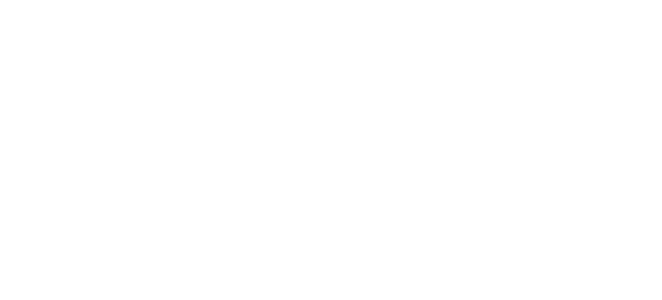
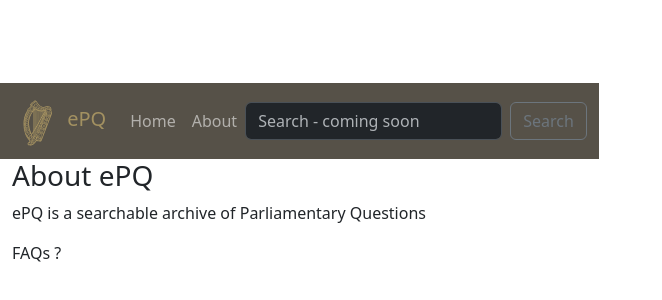
Before and after one commit to fionachill/epqarchive, a React (Vite) app in the folder epq-react-app/: page /about in a window 1280 px wide. Before the commit this address had no page. Shown: the part 218-518 px from the top of the page, without its empty margins (0-662 px from the left). Built offline with nearby package versions, Linux system fonts and the light colour scheme; what react-bootstrap-typeahead would draw is missing.

Commit message:
About Page begun

```diff
--- a/epq-react-app/src/components/filterBar/index.tsx
+++ b/epq-react-app/src/components/filterBar/index.tsx
@@ -3,9 +3,19 @@
 import Col from 'react-bootstrap/Col';
 import Row from 'react-bootstrap/Row';
 import Button from 'react-bootstrap/Button';
+import OverlayTrigger from 'react-bootstrap/OverlayTrigger';
+import Tooltip from 'react-bootstrap/Tooltip';
 import { Typeahead, withAsync} from 'react-bootstrap-typeahead';
 import { fetchMembers} from '../../api/pq-api';
 const AsyncTypeahead = withAsync(Typeahead);
+
+
+const renderTooltip = (props) => (
+    <Tooltip id="typeahead-tooltip" {...props}>
+        Return PQs asked by Dáil members
+    </Tooltip>
+);
+
 
 interface FilterBarProps {
     onApplyFilters: (options: {year?: string; member?: string}) => void;
@@ -28,8 +38,6 @@
 
     // These options are for populating the async typeahead
     const [apiMembers, setApiMembers] = useState<memberList[]>([]);
-    const [selectedAPIMember, setSelectedAPIMember] = useState<memberList[]>([]);
-    const [memberURI, setMemberURI] = useState("");
     const [isLoading, setIsLoading] = useState(false);
 
     const yearList = [];
@@ -74,7 +82,6 @@
             console.log(uri);
             setMemberOption(uri);
         } else if(selected.length === 0) {
-            setSelectedAPIMember([]);
             setMemberOption("");
         }
     };
--- a/epq-react-app/src/components/header/index.tsx
+++ b/epq-react-app/src/components/header/index.tsx
@@ -23,6 +23,9 @@
                 <Nav className="justify-content-flex-start">
                     <Nav.Link href="/">Home</Nav.Link>
                 </Nav>
+                <Nav className="justify-content-flex-end">
+                    <Nav.Link href="/about">About</Nav.Link>
+                </Nav>
                 <Form className="d-flex">
                   <Form.Control
                     type="search"
--- a/epq-react-app/src/index.tsx
+++ b/epq-react-app/src/index.tsx
@@ -4,6 +4,7 @@
 import 'bootstrap/dist/css/bootstrap.min.css';
 import HomePage from './pages/homePage';
 import PQDetailPage from './pages/pqDetailPage';
+import AboutPage from './pages/aboutPage';
 import "./index.css";
 
 
@@ -12,6 +13,7 @@
         <BrowserRouter>
             <Routes>
                 <Route path ="/" element={<HomePage />} />
+                <Route path="/about" element={<AboutPage />} />
                 <Route path ="/pqs/:id" element={<PQDetailPage />} />
             </Routes>
         </BrowserRouter>
--- /dev/null
+++ b/epq-react-app/src/pages/aboutPage.tsx
@@ -0,0 +1,29 @@
+import React from "react";
+import Header from "../components/header";
+import Container from "react-bootstrap/Container";
+import Row from "react-bootstrap/Row";
+import Col from "react-bootstrap/Col";
+
+const AboutPage: React.FC = () => {
+return (
+        <>
+            <Header />
+            <Container fluid>
+                <Row>
+                    <Col>
+                        <h3>About ePQ</h3>
+                    </Col>
+                </Row>
+                <Row>
+                    <Col>
+                        <p>ePQ is a searchable archive of Parliamentary Questions</p>
+                        <p>FAQs ?</p>
+                    </Col>
+                </Row>
+
+            </Container>
+        </>
+    );
+};
+
+export default AboutPage;
--- a/epq-react-app/src/types/interfaces.ts
+++ b/epq-react-app/src/types/interfaces.ts
@@ -106,5 +106,3 @@
 export interface MemberListProps {
     members: MembersProps[];
 }
-
-export type FilterOption = "year" | "member";
```
Also changed, not shown: epq-react-app/src/pages/homePage.tsx (+0 -13 lines). Lines whose indentation alone changed are shown as unchanged.
